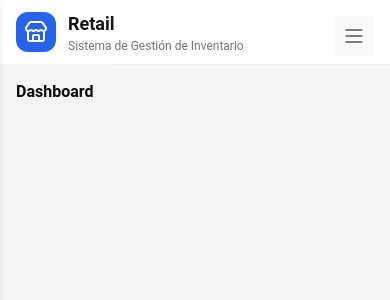
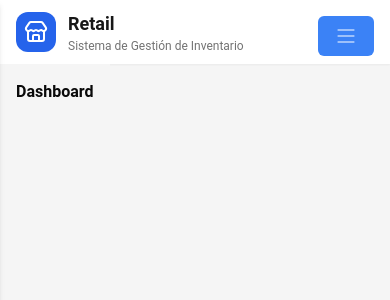
Before and after one commit to juanpabl090/inventoryManagementRetailFrontEnd, a React (Vite) app: page /Products in a window 390 px wide. Shown: the top 300 px of the page. Built offline with nearby package versions, Linux system fonts and the light colour scheme.

Commit message:
refactor: move nav & LeftMenu components -> layouts, refactor: Button in leftMenu, create MaterialButton & Button

```diff
--- a/src/App.tsx
+++ b/src/App.tsx
@@ -1,5 +1,5 @@
-import LeftMenu from "./components/LeftMenu";
-import Nav from "./components/Nav";
+import LeftMenu from "./layouts/LeftMenu";
+import Nav from "./layouts/Nav";
 
 import "./styles/styles.css";
 
--- /dev/null
+++ b/src/components/Button.tsx
@@ -0,0 +1,45 @@
+// components/Button.tsx
+import type { ReactNode } from "react";
+
+type ButtonProps = {
+  children?: ReactNode;
+  onClick?: () => void;
+  className?: string;
+  variant?: "solid" | "outline" | "ghost";
+  size?: "sm" | "md" | "lg";
+};
+
+export const Button = ({
+  children,
+  onClick,
+  className = "",
+  variant = "solid",
+  size = "md",
+}: ButtonProps) => {
+  // Configuración de estilos base
+  const baseClasses =
+    "rounded-md font-medium transition-colors focus:outline-none";
+
+  // Variantes
+  const variantClasses = {
+    solid: "bg-primary-500 hover:bg-primary-600 text-white",
+    outline: "border border-primary-500 text-primary-500 hover:bg-primary-50",
+    ghost: "text-primary-500 hover:bg-primary-50",
+  };
+
+  // Tamaños
+  const sizeClasses = {
+    sm: "px-3 py-1.5 text-sm",
+    md: "px-4 py-2 text-base",
+    lg: "px-6 py-3 text-lg",
+  };
+
+  return (
+    <button
+      onClick={onClick}
+      className={`${baseClasses} ${variantClasses[variant]} ${sizeClasses[size]} ${className}`}
+    >
+      {children}
+    </button>
+  );
+};
--- /dev/null
+++ b/src/components/MaterialButton.tsx
@@ -0,0 +1,32 @@
+import {
+  Button,
+  type ButtonProps as MaterialButtonProps,
+} from "@material-tailwind/react";
+import type { ReactNode } from "react";
+
+type CustomButtonProps = {
+  children?: ReactNode;
+  noDefaultStyles?: boolean;
+} & MaterialButtonProps;
+
+export default function MaterialButton({
+  variant = "solid",
+  size = "md",
+  className = "",
+  noDefaultStyles = false,
+  children,
+  ...props
+}: CustomButtonProps) {
+  return (
+    <Button
+      variant={variant}
+      size={size}
+      className={`
+        ${noDefaultStyles ? "" : ""}
+        ${className}`}
+      {...props}
+    >
+      {children}
+    </Button>
+  );
+}
--- a/src/components/LeftMenu.tsx
+++ b/src/layouts/LeftMenu.tsx
@@ -10,6 +10,7 @@ import {
   Menu,
 } from "lucide-react";
 import { useState } from "react";
+import { Button } from "../components/Button";
 
 interface menuItem {
   icon: LucideIcon;
@@ -58,12 +59,9 @@ export default function LeftMenu() {
 
   return (
     <div className="h-full">
-      <button
-        onClick={() => setOpen(!open)}
-        className="md:hidden fixed top-4 right-4 z-40 p-2 rounded-md bg-neutral-50 dark:bg-gray-700"
-      >
-        <Menu strokeWidth={1} />
-      </button>
+      <Button className="md:hidden fixed top-4 right-4 z-40 p-2 rounded-md bg-neutral-50 dark:bg-gray-700">
+        <Menu onClick={() => setOpen(!open)} strokeWidth={1} />
+      </Button>
       <aside
         id="default-sidebar"
         className={`fixed inset-0 h-screen w-full md:relative md:h-full md:w-64 bg-white shadow-md transition-transform duration-300 ${
```
Also changed, not shown: src/layouts/Nav.tsx (renamed from src/components/Nav.tsx).
